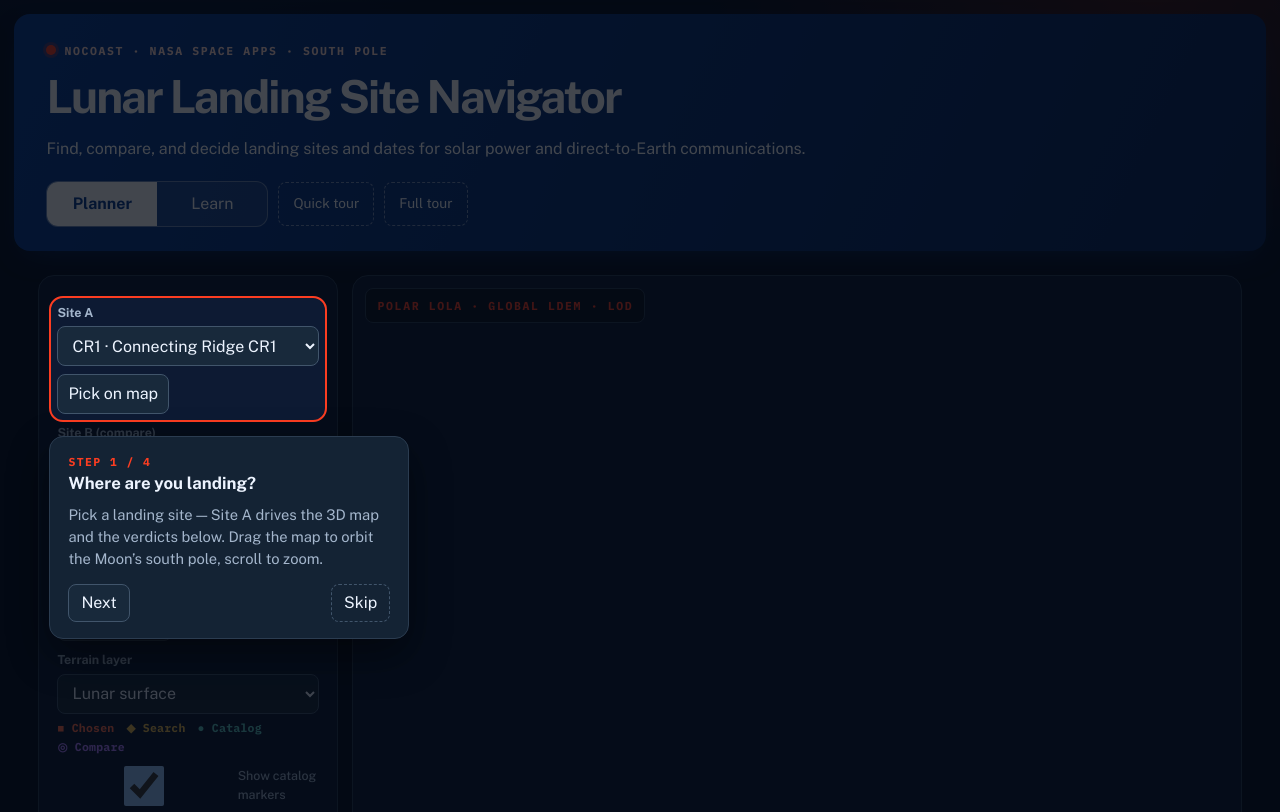
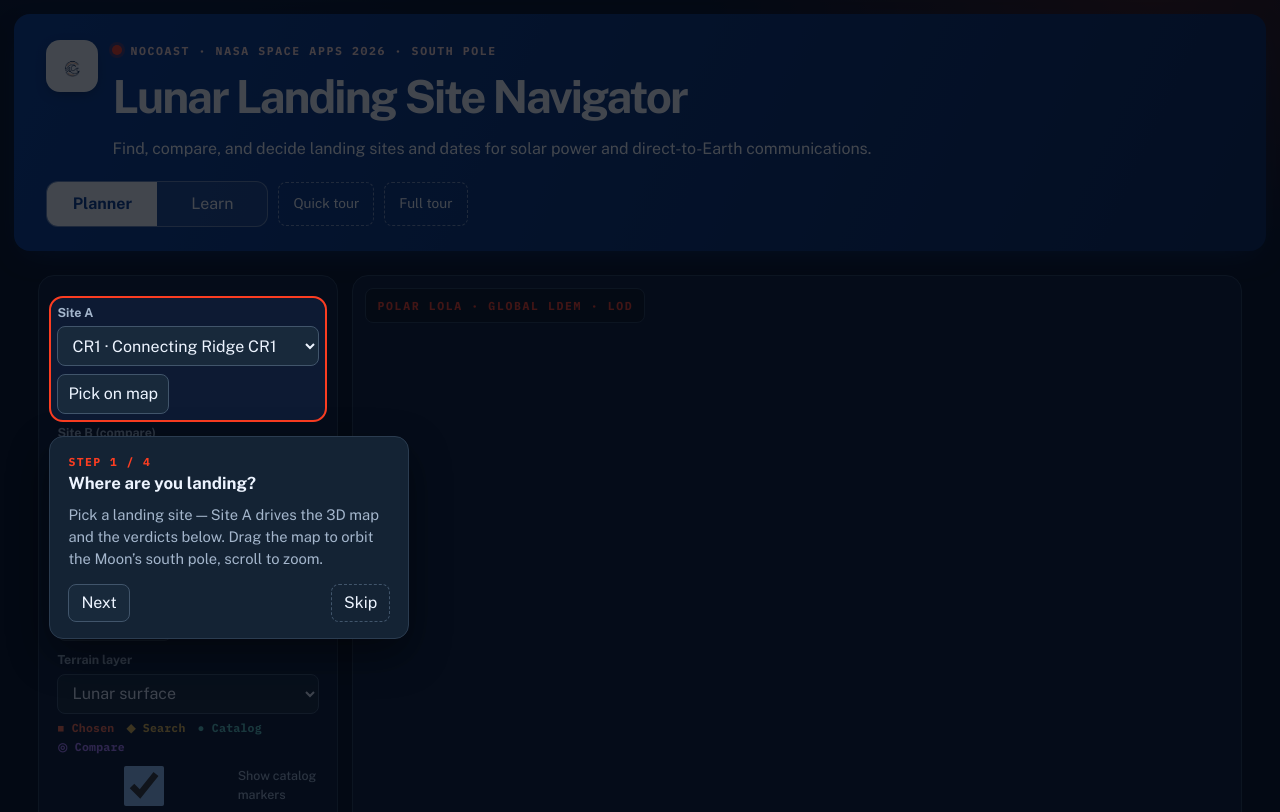
Before and after one commit to kyriosroboticsdev/Nocoast-NasaSpaceHacks, a website built with Vite: page index.html in a window 1280 px wide. Shown: the top 812 px of the page. Built offline with nearby package versions, Linux system fonts and the light colour scheme; files whose address does not match are found by name.

Commit message:
Add team branding: favicon and header lockup
Browser tab favicon (public/branding/favicon.png) and a NOCOAST team icon
in the header next to the title, in a white rounded badge for contrast
against the new NASA-blue header band.

Verified: tsc --noEmit clean, npm run build clean.

Co-Authored-By: Claude Sonnet 5 <noreply@anthropic.com>

```diff
--- a/index.html
+++ b/index.html
@@ -4,15 +4,19 @@
   <meta charset="UTF-8">
   <meta name="viewport" content="width=device-width, initial-scale=1">
   <meta name="theme-color" content="#0b3d91">
+  <link rel="icon" type="image/png" href="/branding/favicon.png">
   <title>Lunar Landing Site Navigator</title>
 </head>
 <body>
   <main>
     <header class="app-header" data-tour="mode">
-      <div>
-        <p class="eyebrow">NOCOAST · NASA SPACE APPS · SOUTH POLE</p>
-        <h1>Lunar Landing Site Navigator</h1>
-        <p class="tagline" id="mode-tagline">Find, compare, and decide landing sites and dates for solar power and direct-to-Earth communications.</p>
+      <div class="brand-row">
+        <span class="brand-badge"><img src="/branding/nocoast-icon.png" alt="" width="40" height="34"></span>
+        <div>
+          <p class="eyebrow">NOCOAST · NASA SPACE APPS 2026 · SOUTH POLE</p>
+          <h1>Lunar Landing Site Navigator</h1>
+          <p class="tagline" id="mode-tagline">Find, compare, and decide landing sites and dates for solar power and direct-to-Earth communications.</p>
+        </div>
       </div>
       <div class="header-actions">
         <div class="mode-toggle" role="group" aria-label="Application mode">
--- a/src/style.css
+++ b/src/style.css
@@ -56,6 +56,19 @@ h3 { font-size: 0.9rem; color: var(--muted); margin-bottom: 8px; font-weight: 60
 }
 @media (min-width: 640px) { .app-header { margin: -24px -24px 24px; padding: 24px 32px; } }
 .app-header h1, .app-header .tagline { color: #fff; }
+.brand-row { display: flex; align-items: flex-start; gap: 14px; }
+.brand-badge {
+  flex-shrink: 0;
+  display: inline-flex;
+  align-items: center;
+  justify-content: center;
+  width: 52px; height: 52px;
+  margin-top: 2px;
+  border-radius: 14px;
+  background: #fff;
+  box-shadow: 0 4px 14px -4px rgba(0, 0, 0, 0.45);
+}
+.brand-badge img { width: 36px; height: auto; display: block; }
 .app-header .eyebrow {
   color: #ffd9cf;
   display: inline-flex;
```
Also changed, not shown: public/branding/favicon.png (added), public/branding/nocoast-icon.png (added), public/branding/nocoast-lockup.png (added).
